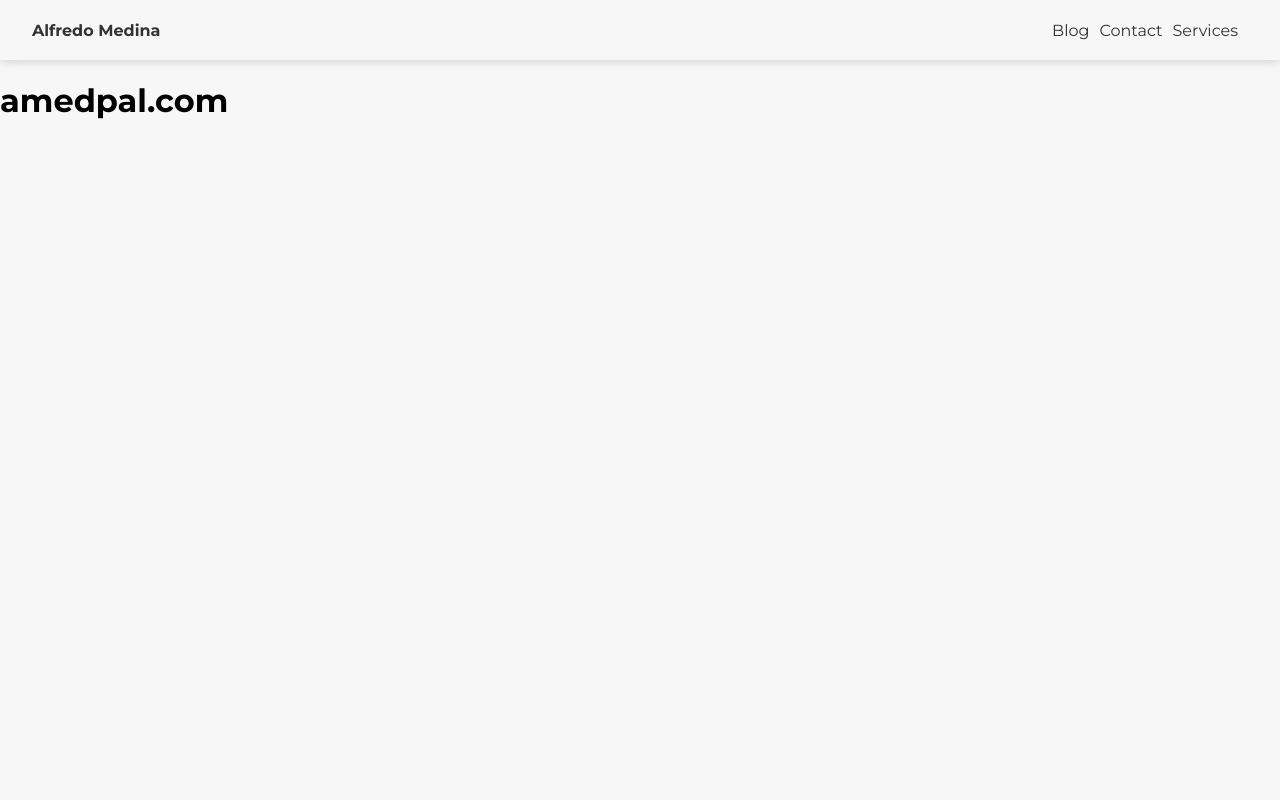
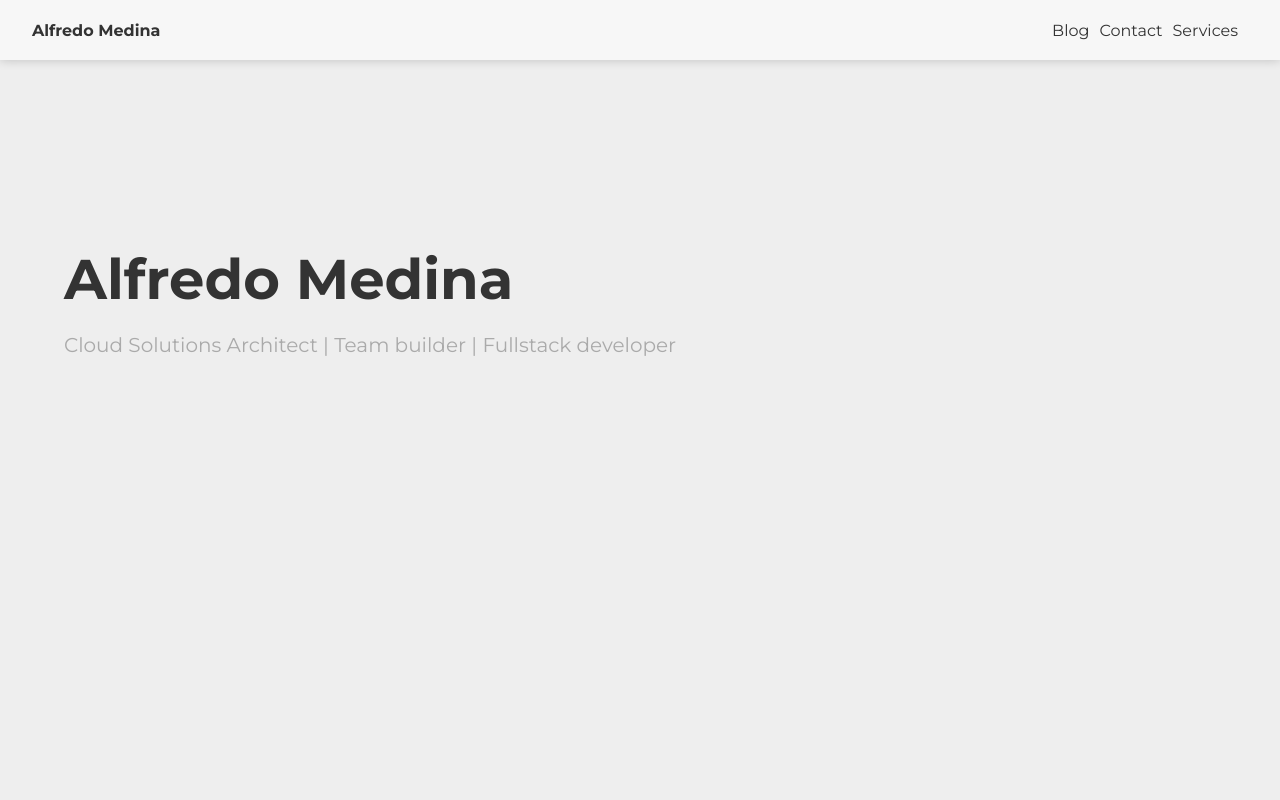
Before and after one commit to alfremedpal/amedpal-website, a Next.js app: page / in a window 1280 px wide. Shown: the top 800 px of the page. Built offline with nearby package versions, Linux system fonts and the light colour scheme.

Commit message:
Finish hero text with animation

```diff
--- a/pages/index.tsx
+++ b/pages/index.tsx
@@ -1,10 +1,33 @@
+import { useState } from 'react'
 import type { NextPage } from 'next'
 import styles from '../styles/Home.module.scss'
 
 const Home: NextPage = () => {
+
+	const [animationID, setAnimationID] = useState<string>(styles.showOff)
+
+	const restartAnimation = () => {
+		if (animationID === styles.showOff) {
+			setAnimationID(styles.showOffRepeat)
+		} else {
+			setAnimationID(styles.showOff)
+		}
+	}
+
 	return (
-		<div>
-			<h1>amedpal.com</h1>
+		<div className={styles.hero}>
+			<div
+				className={styles.heroText}
+				onClick={() => restartAnimation()}
+			>
+				<h1>Alfredo Medina</h1>
+				<p>
+					<span style={{animationName: animationID}}>Cloud Solutions Architect</span>&nbsp;|&nbsp;
+					<span style={{animationName: animationID}}>Team builder</span>&nbsp;|&nbsp;
+					<span style={{animationName: animationID}}>Fullstack developer</span>
+				</p>
+			</div>
+
 		</div>
 	)
 }
--- a/styles/Home.module.scss
+++ b/styles/Home.module.scss
@@ -0,0 +1,90 @@
+@use "./variables" as v;
+@use "./styles/mixins" as m;
+
+.hero {
+    background-color: v.$light-gray;
+    height: calc(100vh - v.$nav-height);
+    // box-shadow: 0px 0px 40px 15px rgba(0, 0, 0, 0.2) inset;
+    position: relative;
+
+    .heroText {
+        margin: 0;
+        position: absolute;
+        top: 15%;
+        cursor: pointer;
+        h1 {
+            color: v.$black;
+            text-align: center;
+            font-size: 3.5em;
+            margin: 0;
+        }
+
+        p {
+            color: v.$dark-gray;
+            text-align: center;
+            font-size: 1.25em;
+        }
+
+        span {
+            // transition: color ease 0.3s;
+            animation-duration: 0.75s;
+            animation-name: showOff;
+            animation-iteration-count: 1;
+            animation-direction: alternate;
+            animation-delay: 0.5s;
+            // &:hover {
+            //     color: v.$black;
+            // }
+            &:nth-child(2) {
+                animation-delay: 1.5s;
+            }
+            &:nth-child(3) {
+                animation-delay: 2.5s;
+            }
+        }
+
+        @include m.desktop() {
+            top: 25%;
+            left: 5%;
+
+            h1,
+            p {
+                text-align: left;
+            }
+        }
+    }
+}
+
+@keyframes showOff {
+    from {
+        color: v.$dark-gray;
+        font-size: 1em;
+    }
+
+    50% {
+        font-size: 1.25em;
+        color: v.$blue;
+    }
+
+    to {
+        color: v.$dark-gray;
+        font-size: 1em;
+    }
+}
+
+@keyframes showOffRepeat {
+    from {
+        color: v.$dark-gray;
+        font-size: 1em;
+    }
+
+    50% {
+        font-size: 1.25em;
+        color: v.$blue;
+    }
+
+    to {
+        color: v.$dark-gray;
+        font-size: 1em;
+    }
+}
--- a/styles/_variables.scss
+++ b/styles/_variables.scss
@@ -1,4 +1,8 @@
 $white: #f7f7f7;
+$light-gray: #eeeeee;
 $gray: #dddddd;
 $dark-gray: #aaaaaa;
 $black: #333333;
+$blue: #0064d5;
+
+$nav-height: 60px;
```
